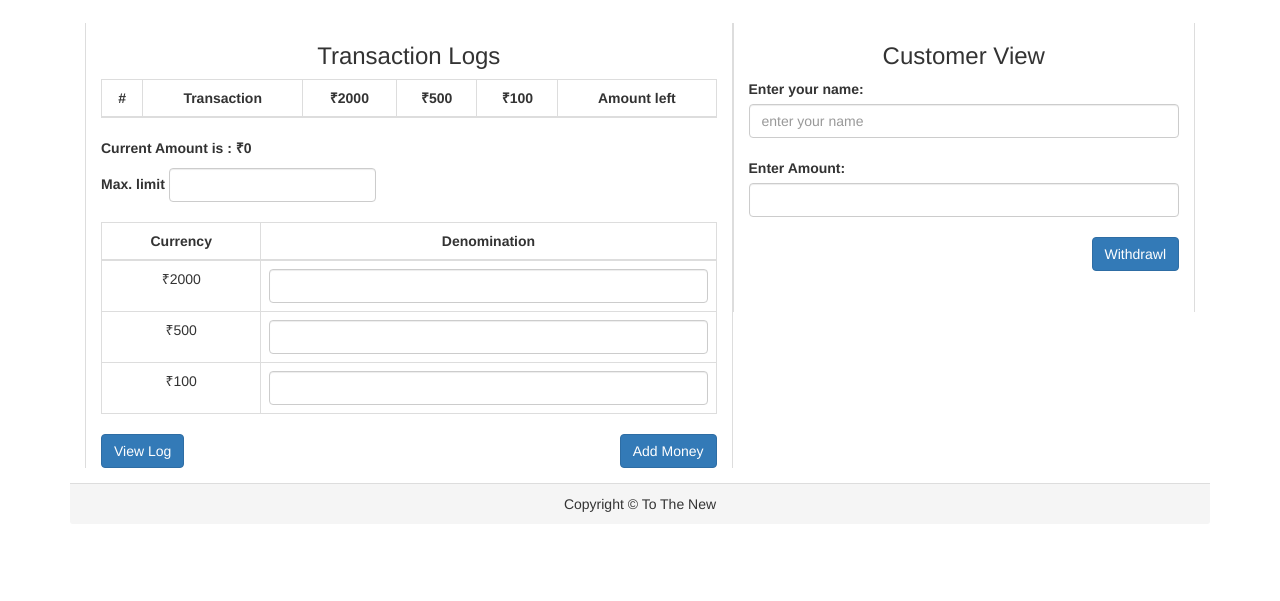
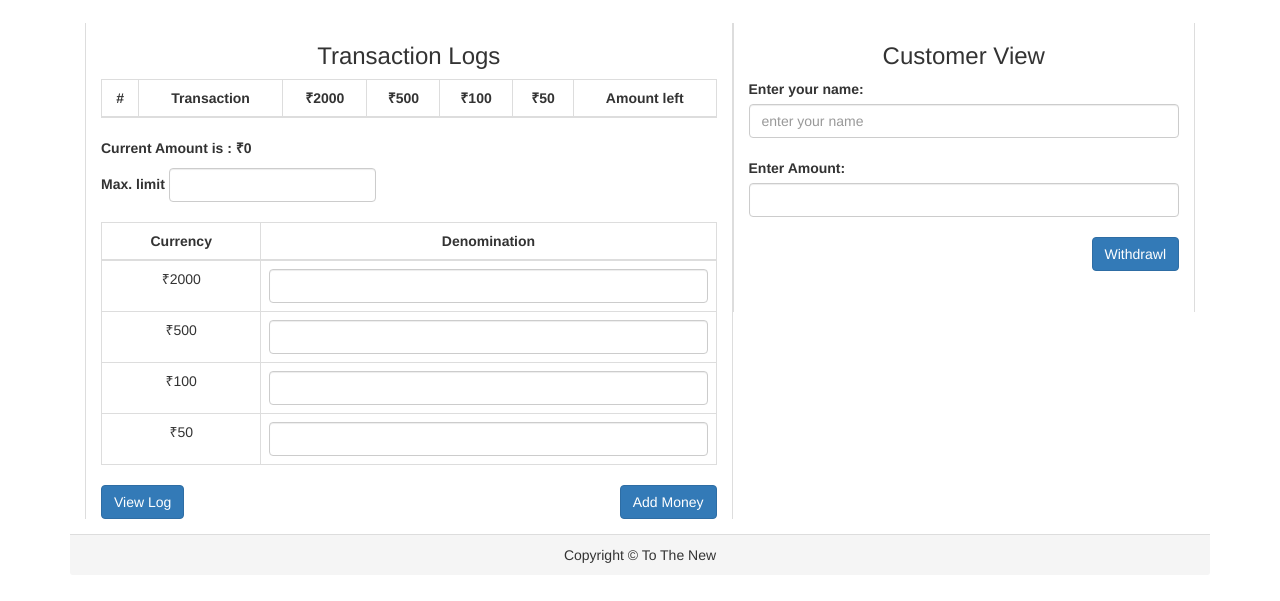
Before and after one commit to imthapa/ttn_ATM_project, a plain HTML site: page index.html in a window 1280 px wide. Shown: the part 113-714 px from the top of the page. Drawn offline with nearby package versions, Linux system fonts and the light colour scheme.

Commit message:
fifty notes added to atm

```diff
--- a/index.html
+++ b/index.html
@@ -9,19 +9,8 @@
   <script src="https://ajax.googleapis.com/ajax/libs/jquery/3.1.1/jquery.min.js"></script>
   <script src="https://maxcdn.bootstrapcdn.com/bootstrap/3.3.7/js/bootstrap.min.js"></script>
   <script src="Atm.js"></script>
-  <!-- <script src="index.js"></script> -->
-  <!-- <script src="transaction.js"></script> -->
-
-  <style>
-
-
-
-
-  </style>
-
 </head>
 <body>
-
   <!-- <div>
   <img src = "tothenew.png" class="img-rounded">
   <label class="text-center"><h1>Project ATM</h1></label>
@@ -54,6 +43,9 @@
                 </th>
                 <th class="text-center">
                   ₹100
+                </th>
+                <th class="text-center">
+                  ₹50
                 </th>
                 <th class="text-center">
                   Amount left
@@ -97,6 +89,10 @@
                 <td class = "text-center">₹100</td>
                 <td><input type="number" id = "one-hundred" min = "0" style="width:100%" class="form-control"/></td>
               </tr>
+              <tr>
+                <td class = "text-center">₹50</td>
+                <td><input type="number" id = "fifty" min = "0" style="width:100%" class="form-control"/></td>
+              </tr>
             </table>
           <a href="logs.html">  <input type="button" id="money" value = "View Log" class="btn btn-primary pull-left"/></a>
             <input type="button" id="money" value = "Add Money" class="btn btn-primary pull-right"onclick="transact()"/>
```
